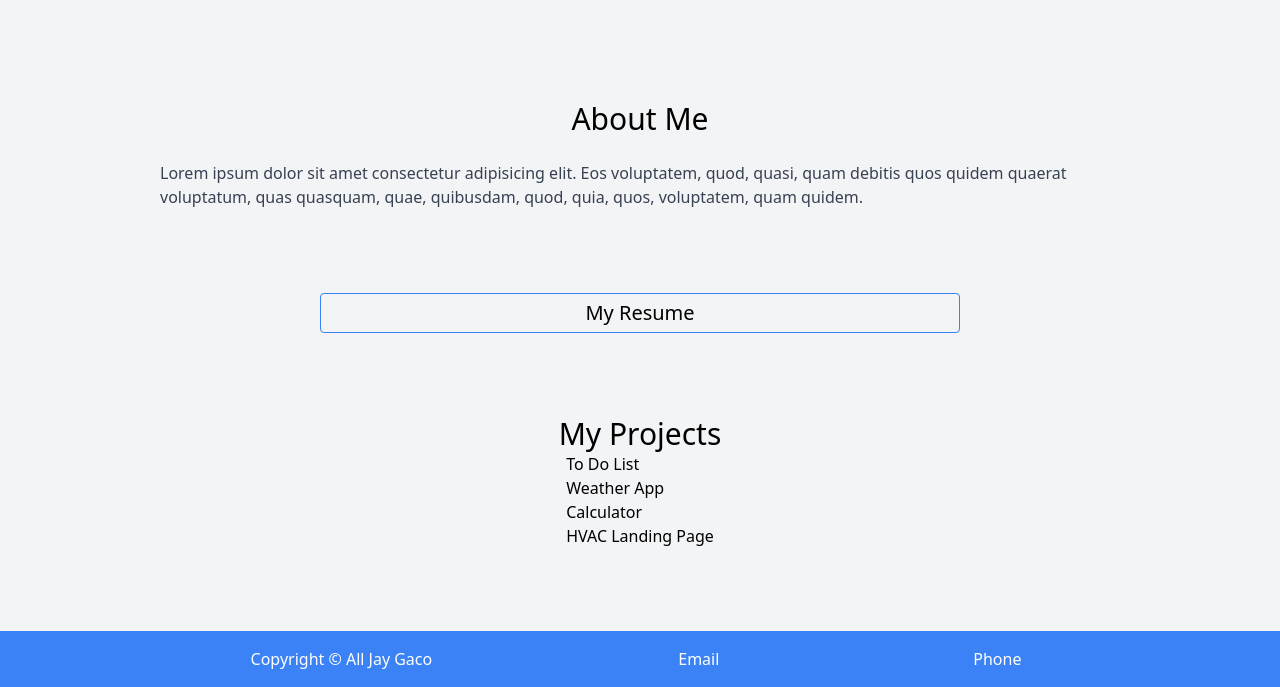
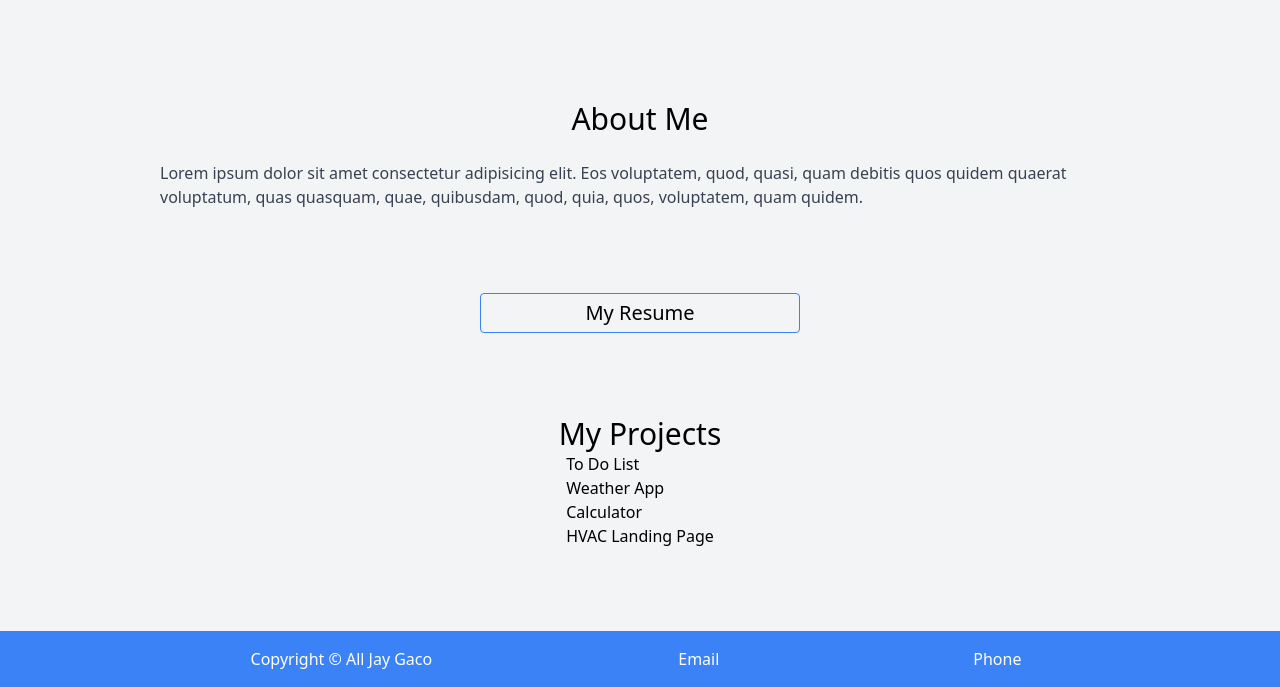
Before and after one commit to alljay213/My-Website, a website: page index.html in a window 1280 px wide. Shown: the part 113-800 px from the top of the page. Drawn offline with nearby package versions, Linux system fonts and the light colour scheme.

Commit message:
updated index.html

```diff
--- a/index.html
+++ b/index.html
@@ -31,7 +31,7 @@
       </p>
     </section>
     <div class="flex justify-center items-center ">
-      <a class="transition duration-300 ease-in-out h-10 border-blue-500 customer-border w-1/2  flex justify-center items-center text-xl hover:bg-blue-500 hover:text-white rounded"
+      <a class="transition duration-300 ease-in-out h-10 border-blue-500 customer-border w-1/4  flex justify-center items-center text-xl hover:bg-blue-500 hover:text-white rounded"
         href="/resume.html">My
         Resume</a>
     </div>
```
